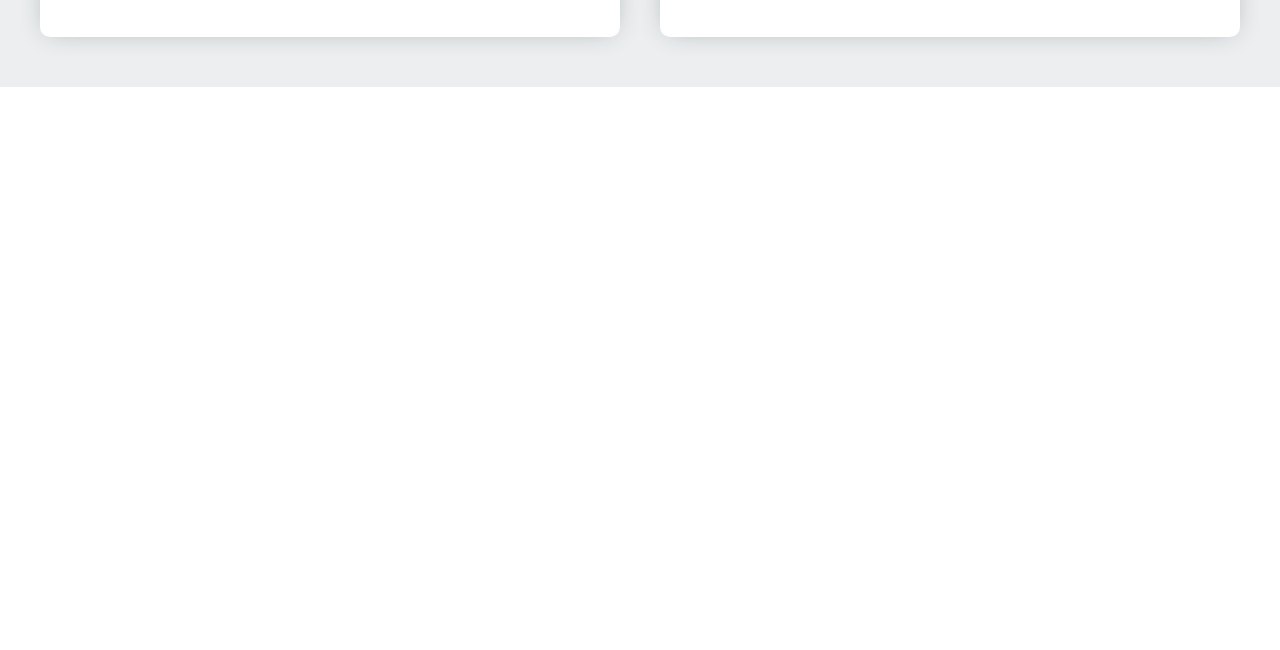
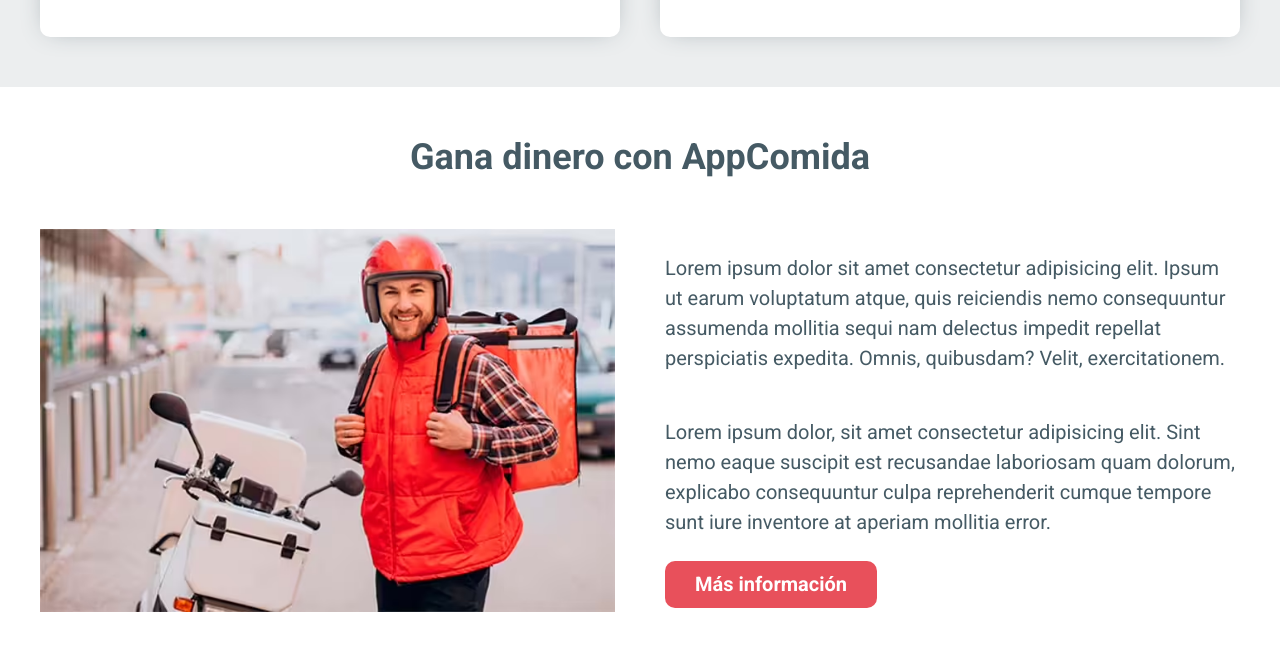
Before and after one commit to Juany313/DeliveryApp, a website: page index.html in a window 1280 px wide. Shown: the part 4328-4978 px from the top of the page. Before the commit the page ends 4415 px from the top, so only its background shows below. Drawn offline with Linux system fonts and the light colour scheme.

Commit message:
repartidores

```diff
--- a/index.html
+++ b/index.html
@@ -390,5 +390,32 @@
             </div><!-- favorito -->
         </div>
     </main>
+
+    <section class="repartidores">
+        <h2 class="repartidores__heading">Gana dinero con AppComida</h2>
+
+        <div class="repartidores__grid contenedor">
+            <div class="repartidores__imagen">
+                <picture>
+                    <source srcset="build/img/repartidor.avif" type="image/avif">
+                    <source srcset="build/img/repartidor.webp" type="image/webp">
+                    <img loading="lazy" src="build/img/repartidor.jpg" alt="Imagen repartidor"/>
+                <picture/>
+            </div>
+
+            <div class="repartidores__contenido">
+                <p class="repartidores__texto">Lorem ipsum dolor sit amet consectetur adipisicing elit. Ipsum
+                    ut earum voluptatum atque, quis reiciendis nemo consequuntur assumenda mollitia sequi nam
+                    delectus impedit repellat perspiciatis expedita. Omnis, quibusdam? Velit, exercitationem.
+                </p>
+                <p class="repartidores__texto">Lorem ipsum dolor, sit amet consectetur adipisicing elit. Sint
+                    nemo eaque suscipit est recusandae laboriosam quam dolorum, explicabo consequuntur culpa
+                    reprehenderit cumque tempore sunt iure inventore at aperiam mollitia error.
+                </p>
+
+                <a href="#" class="repartidores__enlace">Más información</a>
+            </div>
+        </div>
+    </section>
 </body>
 </html>
--- a/src/scss/app.scss
+++ b/src/scss/app.scss
@@ -4,3 +4,4 @@
 @use 'pasos';
 @use 'testimoniales';
 @use 'favoritos';
+@use 'repartidores';
--- /dev/null
+++ b/src/scss/repartidores/_index.scss
@@ -0,0 +1 @@
+@forward 'repartidores';
--- /dev/null
+++ b/src/scss/repartidores/_repartidores.scss
@@ -0,0 +1,29 @@
+@use 'base/mixins' as m;
+@use 'base/variables' as v;
+
+.repartidores {
+    padding: v.$separacion 0;
+    &__heading{
+        text-align: center;
+        color: v.$secundario;
+    }
+    &__grid{
+        @include m.tablet {
+            @include m.grid(2, v.$separacion )
+        }
+    }
+
+    &__contenido {
+        display: flex;
+        flex-direction: column;
+        justify-content: space-evenly;
+        align-items: flex-start;
+    }
+    &__texto {
+        line-height: 1.5;
+        color: v.$secundario;
+    }
+    &__enlace {
+        @include m.boton(v.$primario, v.$blanco)
+    }
+}
```
Also changed, not shown: build/css/app.css, 1 other file.
